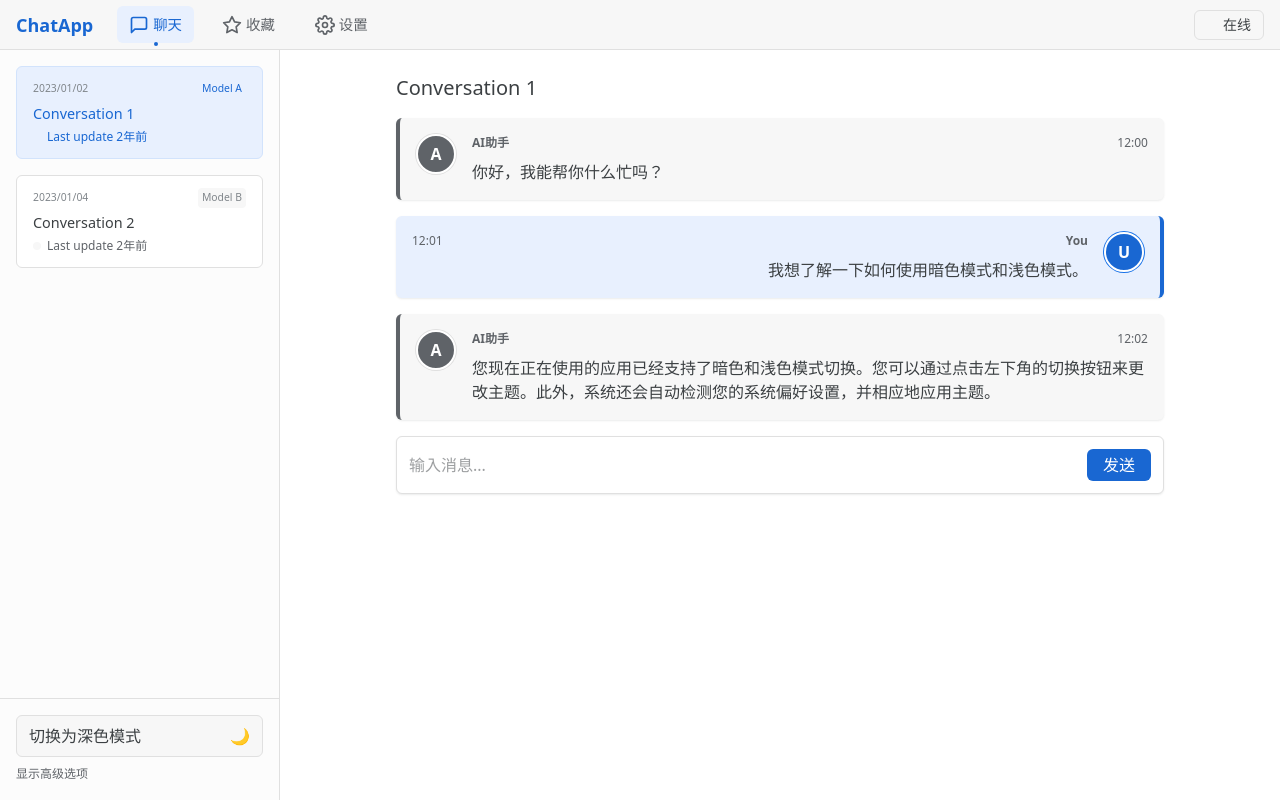
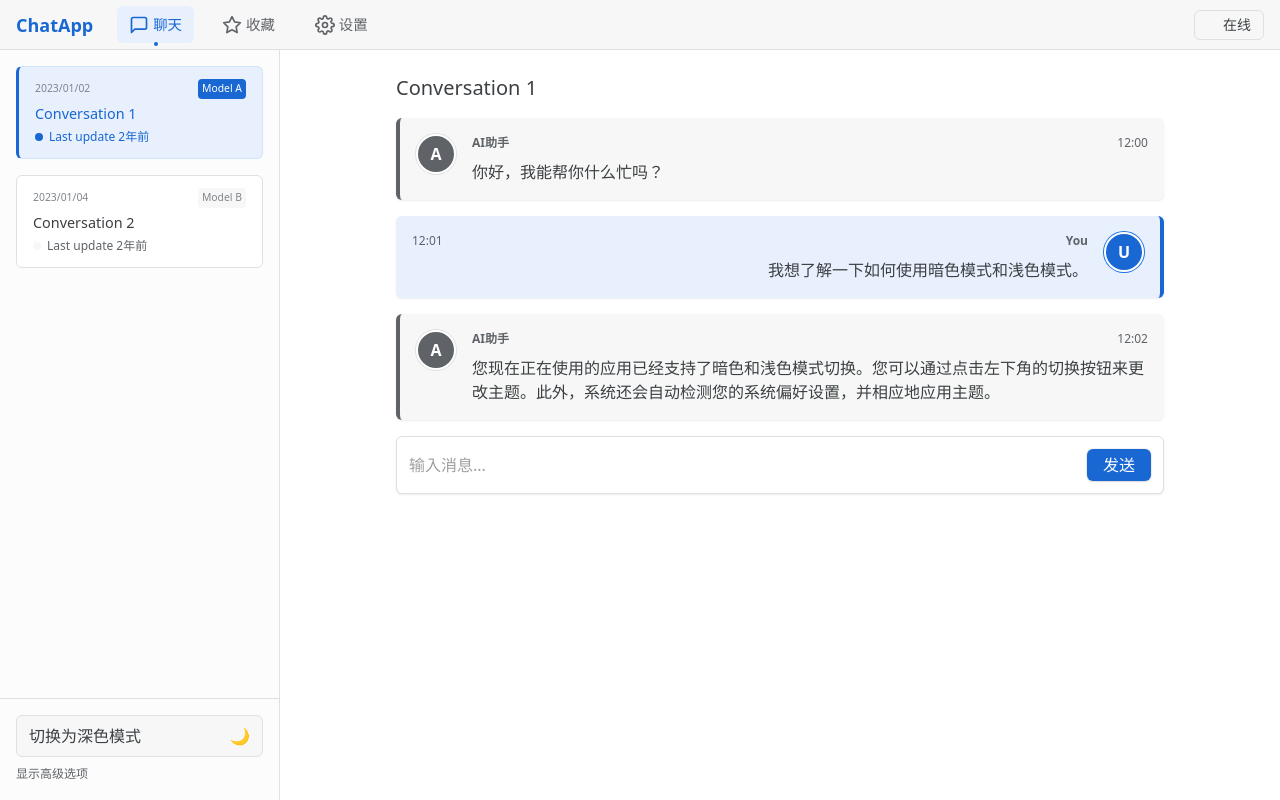
Before and after one commit to blkcor/chat, a Vue app: page / in a window 1280 px wide. Built offline with nearby package versions, Linux system fonts and the light colour scheme.

Commit message:
fix: style fixed

```diff
--- a/src/renderer/src/assets/main.css
+++ b/src/renderer/src/assets/main.css
@@ -155,10 +155,24 @@ html:not(.dark)::view-transition-new(root) {
     transition: var(--transition-normal);
     background-color: var(--color-primary);
     color: var(--text-on-primary);
+    position: relative;
+    overflow: hidden;
+    box-shadow:
+      0 1px 2px rgba(0, 0, 0, 0.1),
+      0 0 0 1px rgba(0, 0, 0, 0.05);
   }
 
   .btn-primary:hover {
     background-color: var(--color-primary-hover);
+    transform: translateY(-1px);
+    box-shadow:
+      0 4px 6px rgba(0, 0, 0, 0.1),
+      0 0 0 1px rgba(0, 0, 0, 0.05);
+  }
+
+  .btn-primary:active {
+    background-color: var(--color-primary-active);
+    transform: translateY(0);
   }
 
   .btn-secondary {
@@ -197,16 +211,21 @@ html:not(.dark)::view-transition-new(root) {
     background-color: var(--bg-primary);
     color: var(--text-primary);
     border: 1px solid var(--border-color);
+    position: relative;
+    overflow: hidden;
   }
 
   .list-item:hover {
     background-color: var(--item-hover-bg);
+    border-left-color: var(--color-primary);
+    border-left-width: 3px;
   }
 
   .list-item.selected {
     background-color: var(--item-selected-bg);
     border-color: var(--item-selected-border);
-    color: var(--text-accent);
+    border-left-color: var(--color-primary);
+    border-left-width: 3px;
   }
 
   /* 布局和背景类 */
@@ -255,4 +274,73 @@ html:not(.dark)::view-transition-new(root) {
   .border-theme-focus {
     border-color: var(--border-color-focus);
   }
+
+  /* 增强主题色应用 */
+  .accent-bg {
+    background-color: var(--color-primary);
+    color: var(--text-on-primary);
+  }
+
+  .accent-border {
+    border-color: var(--color-primary);
+  }
+
+  .accent-hover:hover {
+    color: var(--color-primary-hover);
+  }
+
+  /* 按钮悬浮效果增强 */
+  .btn-primary,
+  .btn-secondary {
+    position: relative;
+    overflow: hidden;
+    z-index: 1;
+  }
+
+  .btn-primary::after,
+  .btn-secondary::after {
+    content: '';
+    position: absolute;
+    top: 50%;
+    left: 50%;
+    width: 0;
+    height: 0;
+    background-color: rgba(255, 255, 255, 0.1);
+    border-radius: 50%;
+    transform: translate(-50%, -50%);
+    opacity: 0;
+    z-index: -1;
+    transition:
+      width 0.3s,
+      height 0.3s,
+      opacity 0.3s;
+  }
+
+  .btn-primary:active::after,
+  .btn-secondary:active::after {
+    width: 300px;
+    height: 300px;
+    opacity: 1;
+  }
+
+  /* 带主题色的滚动条 */
+  ::-webkit-scrollbar {
+    width: 8px;
+    height: 8px;
+  }
+
+  ::-webkit-scrollbar-track {
+    background-color: var(--bg-secondary);
+    border-radius: 10px;
+  }
+
+  ::-webkit-scrollbar-thumb {
+    background-color: var(--color-primary);
+    border-radius: 10px;
+    opacity: 0.7;
+  }
+
+  ::-webkit-scrollbar-thumb:hover {
+    background-color: var(--color-primary-hover);
+  }
 }
```
